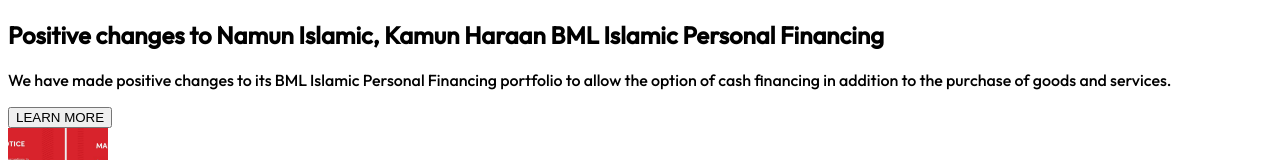
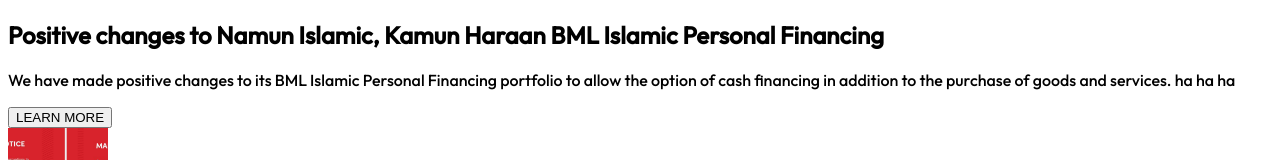
Before and after one commit to ibrahimzahir/aharenge-bankfailed, a Next.js app: page / in a window 1280 px wide. Shown: the part 6391-6551 px from the top of the page. Built offline with nearby package versions, Linux system fonts and the light colour scheme.

Commit message:
lattest news fixing bug

```diff
--- a/components/Lnews.js
+++ b/components/Lnews.js
@@ -26,7 +26,7 @@
   return (
     <div
       className="grid grid-cols-1 sm:grid-cols-3
-  lg:grid-cols-3 xl:grid-cols-3 py-4 sm:space-x-6"
+  lg:grid-cols-3 xl:grid-cols-3 py-4  sm:space-x-6"
     >
       {lnews?.map((news) => (
         <News
--- a/components/News.js
+++ b/components/News.js
@@ -4,7 +4,7 @@
   return (
     <div
       className="bg-white shadow-xl
-    border-gray-200 rounded-xl max-w-sm
+    border-gray-200 rounded-xl max-w-sm my-4
      dark:bg-gray-800 dark:border-gray-700 hover:scale-105
      transition duration-700 ease-in-out"
     >
--- a/pages/index.js
+++ b/pages/index.js
@@ -11,7 +11,7 @@
       <TopHeader />
       <Header />
       <HeroImage />
-      <main className="max-w-8xl px-8 sm:px-36">
+      <main className="max-w-8xl px-4 sm:px-36">
         <section className="py-10">
           <div className="flex col-2 items-center justify-between">
             <h2 className="text-2xl sm:text-5xl m-2 font-black pt-5">
@@ -44,7 +44,7 @@
               <p className="py-2 leading-loose">
                 We have made positive changes to its BML Islamic Personal
                 Financing portfolio to allow the option of cash financing in
-                addition to the purchase of goods and services.
+                addition to the purchase of goods and services. ha ha ha
               </p>
               <div className="py-8">
                 <button
```
